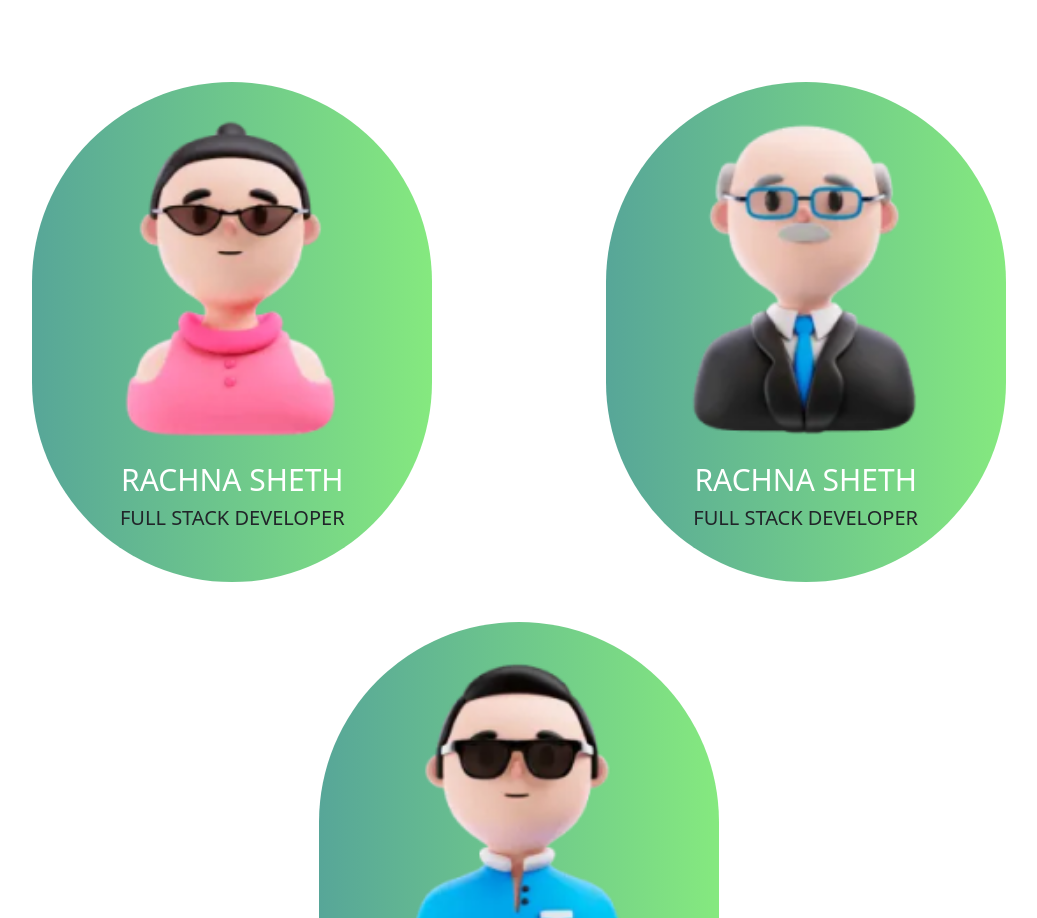
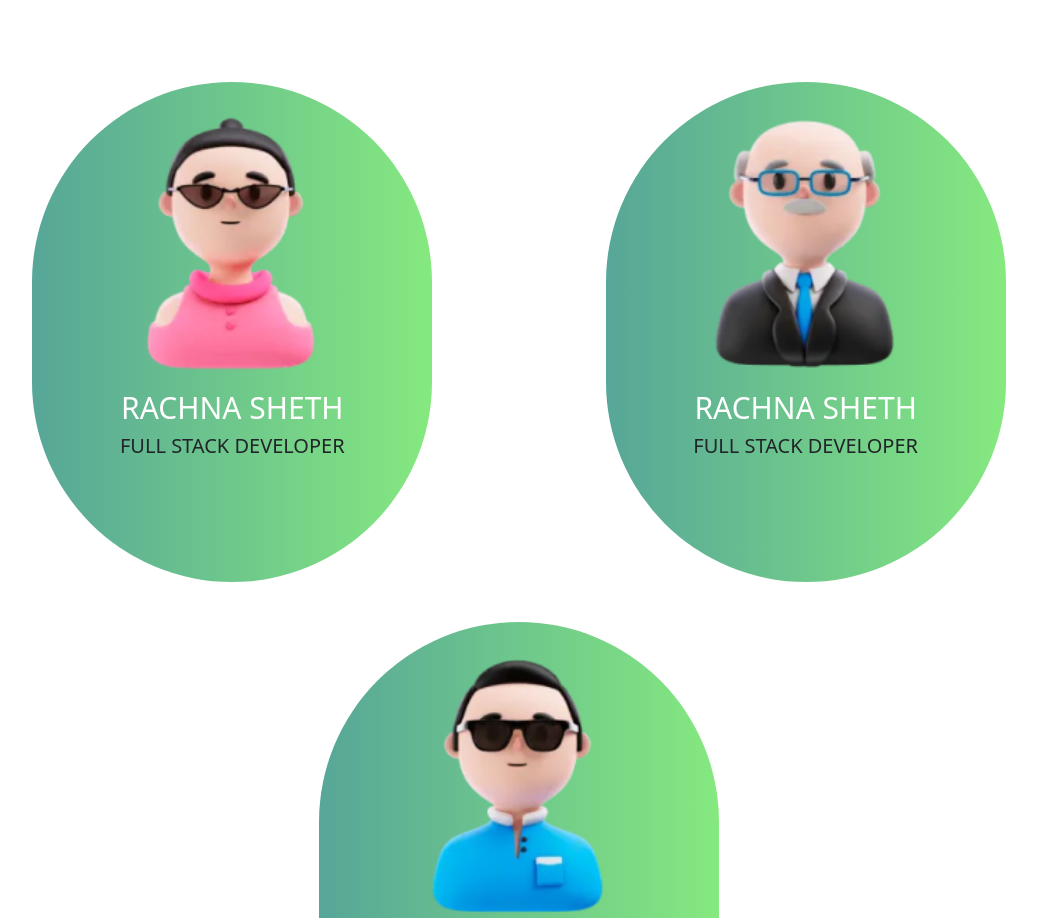
Before and after one commit to NitishManral/frontend-assignment, a React (Create React App) app: page / in a window 1280 px wide. Shown: the part 1994-2912 px from the top of the page, without its empty margins (121-1158 px from the left). Built offline with nearby package versions, Linux system fonts and the light colour scheme.

Commit message:
deploy error resolved

```diff
--- a/package.json
+++ b/package.json
@@ -38,5 +38,8 @@
       "last 1 firefox version",
       "last 1 safari version"
     ]
+  },
+  "devDependencies": {
+    "@babel/plugin-proposal-private-property-in-object": "^7.21.11"
   }
 }
--- a/src/components/Banner.jsx
+++ b/src/components/Banner.jsx
@@ -6,9 +6,9 @@ const Banner = () => {
         <div className="banner">
             <div className='bannerMovingPart'>
                 <h1 className='bannerText digital'>DIGITAL</h1>
-                <img src={BannerImg}/>
+                <img src={BannerImg} alt=""/>
                 <h1 className='bannerText JYHTU' >JYHTU</h1>
-                <img src={BannerImg}/>
+                <img src={BannerImg} alt=""/>
                 <h1 className='bannerText CREATIVE'>CREATIVE</h1>
             </div>
         </div>
--- a/src/components/FullStackDev.jsx
+++ b/src/components/FullStackDev.jsx
@@ -9,17 +9,17 @@ const FullStackDev = () => {
         <div className='fullStackDev'>
             <div className='profiles'>
                 <div className="profile">
-                    <img src={lady} alt='lady' />
+                    <img className='profilePic' src={lady} alt='lady' />
                     <h2>RACHNA SHETH</h2>
                     <h4>FULL STACK DEVELOPER</h4>
                 </div>
                 <div className="profile">
-                    <img src={man} alt='lady' />
+                    <img className='profilePic' src={man} alt='lady' />
                     <h2>RACHNA SHETH</h2>
                     <h4>FULL STACK DEVELOPER</h4>
                 </div>
                 <div className="profile">
-                    <img src={boy} alt='lady' />
+                    <img className='profilePic' src={boy} alt='lady' />
                     <h2>RACHNA SHETH</h2>
                     <h4>FULL STACK DEVELOPER</h4>
                 </div>
--- a/src/styles/FullStackDev.css
+++ b/src/styles/FullStackDev.css
@@ -9,6 +9,23 @@
     flex-direction: column;
     height:auto;
     width: 100%;
+}
+.profilePic:hover {
+    animation: shake 1s;
+}
+
+@keyframes shake {
+    0% { transform: translate(1px, 1px) rotate(0deg); }
+    10% { transform: translate(-1px, -2px) rotate(-1deg); }
+    20% { transform: translate(-3px, 0px) rotate(1deg); }
+    30% { transform: translate(3px, 2px) rotate(0deg); }
+    40% { transform: translate(1px, -1px) rotate(1deg); }
+    50% { transform: translate(-1px, 2px) rotate(-1deg); }
+    60% { transform: translate(-3px, 1px) rotate(0deg); }
+    70% { transform: translate(3px, 1px) rotate(-1deg); }
+    80% { transform: translate(-1px, -1px) rotate(1deg); }
+    90% { transform: translate(1px, 2px) rotate(0deg); }
+    100% { transform: translate(1px, -2px) rotate(-1deg); }
 }
 .profiles{
     display: flex;
@@ -37,8 +54,6 @@
     font-size: 100%;
 }
 .profile>img{
-    border-radius: 50%;
     height: auto;
-    width: 100%;
-
+    width: 80%;
 }
--- a/src/styles/Poster.css
+++ b/src/styles/Poster.css
@@ -90,7 +90,7 @@
     padding-top: 5%;
     height: 100%;
     width: 75%;
-
+    animation: fadeIn 1s;
 }
 .wlc{
     display: flex;
@@ -114,12 +114,14 @@
   .posterTagLine{
     text-align: left;
     font-size: 60px;
-    /* width: 70%; */
     color: #ffff;
-
     font-weight: 700;
-
+    animation: fadeIn 2s;
   }
+  @keyframes fadeIn {
+    0% {opacity: 0;}
+    100% {opacity: 1;}
+}
   .agency{
     text-decoration: underline;
     color:#57A698;
```
Also changed, not shown: src/App.js (line endings or trailing spaces), 1 other file (tests, documents, lock files or other folders).
